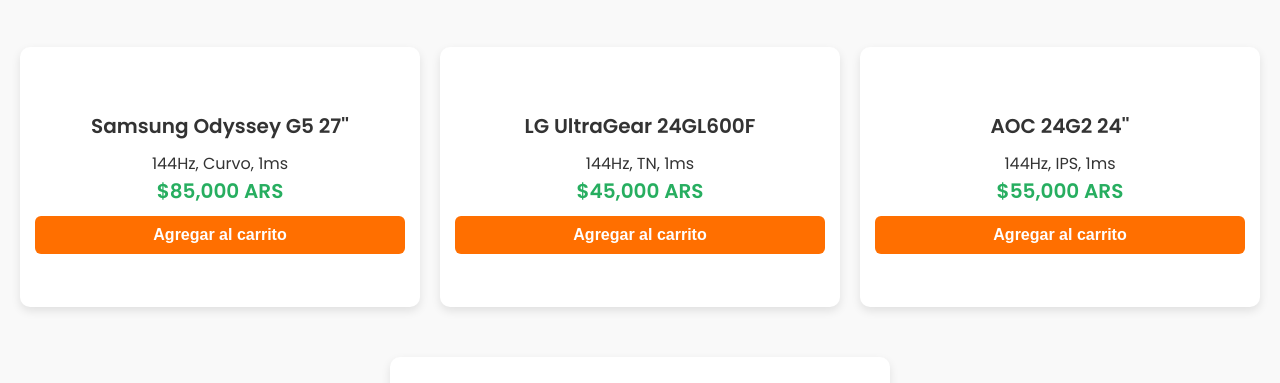
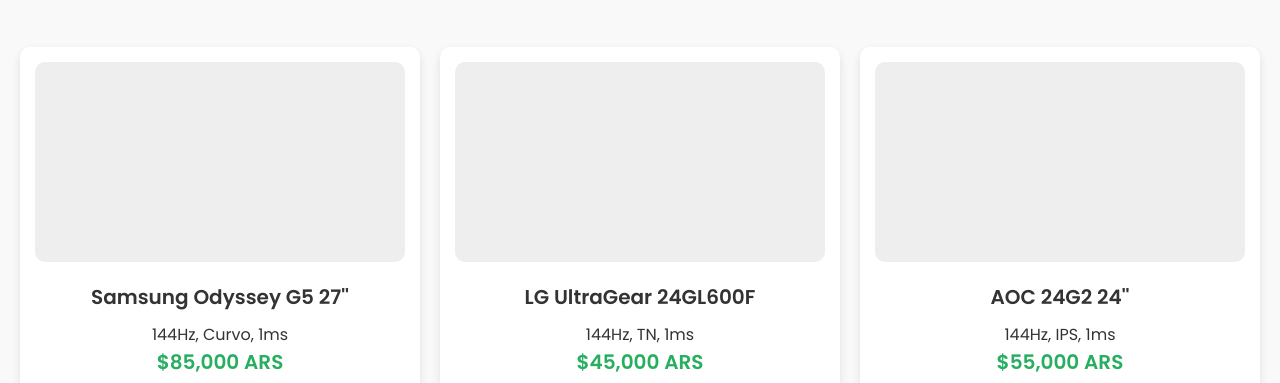
Before and after one commit to santiagovanni11/meteoritopc, a plain HTML site: page monitores.html in a window 1280 px wide. Shown: the part 230-613 px from the top of the page. Drawn offline with Linux system fonts and the light colour scheme.

Commit message:
Add files via upload

```diff
--- a/monitores.html
+++ b/monitores.html
@@ -24,6 +24,8 @@
 
   <section class="catalogo" id="catalogo-monitores">
     <div class="producto" data-nombre="Samsung Odyssey G5 27''" data-precio="85000">
+      <!-- Oculto la imagen pero mantengo el espacio para que la caja mantenga tamaño -->
+      <div style="height:200px; background: #eee; border-radius: 10px; margin-bottom: 10px;"></div>
       <h3>Samsung Odyssey G5 27''</h3>
       <p>144Hz, Curvo, 1ms</p>
       <p><strong>$85,000 ARS</strong></p>
@@ -31,6 +33,7 @@
     </div>
 
     <div class="producto" data-nombre="LG UltraGear 24GL600F" data-precio="45000">
+      <div style="height:200px; background: #eee; border-radius: 10px; margin-bottom: 10px;"></div>
       <h3>LG UltraGear 24GL600F</h3>
       <p>144Hz, TN, 1ms</p>
       <p><strong>$45,000 ARS</strong></p>
@@ -38,6 +41,7 @@
     </div>
 
     <div class="producto" data-nombre="AOC 24G2 24''" data-precio="55000">
+      <div style="height:200px; background: #eee; border-radius: 10px; margin-bottom: 10px;"></div>
       <h3>AOC 24G2 24''</h3>
       <p>144Hz, IPS, 1ms</p>
       <p><strong>$55,000 ARS</strong></p>
```
